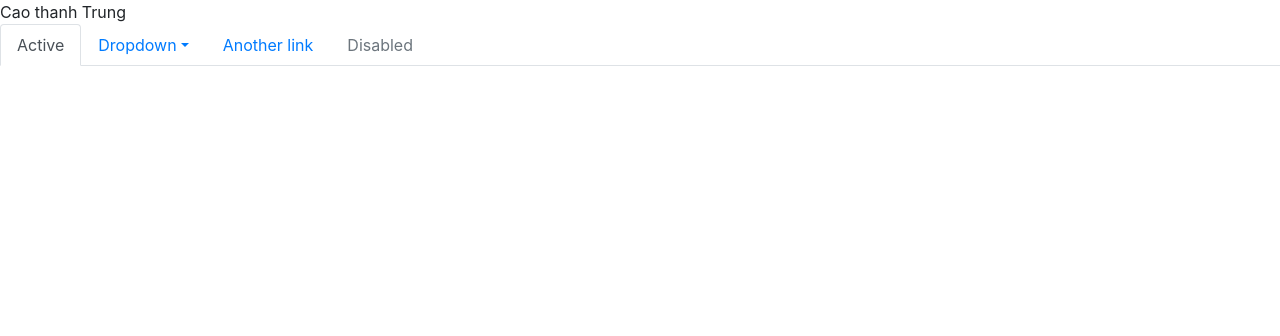
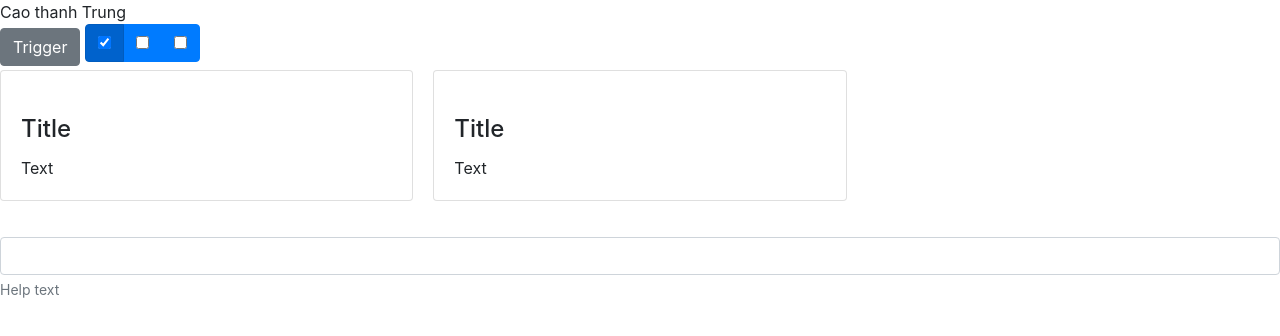
Before and after one commit to Trung0711/Caothanhtrung, a plain HTML site: page index.html in a window 1280 px wide. Drawn offline with nearby package versions, Linux system fonts and the light colour scheme.

Commit message:
Trung da them len lân nua

```diff
--- a/index.html
+++ b/index.html
@@ -6,46 +6,44 @@
     <meta name="viewport" content="width=device-width, initial-scale=1.0">
     <title>Cao thnahf trung</title>
     <link rel="stylesheet" href="./bootras/css/bootstrap.min.css"">
+
 </head>
 <body>
     <div class="trung">Cao thanh Trung</div>
-    <!-- Nav tabs -->
-    <ul class="nav nav-tabs" id="navId">
-        <li class="nav-item">
-            <a href="#tab1Id" class="nav-link active">Active</a>
-        </li>
-        <li class="nav-item dropdown">
-            <a class="nav-link dropdown-toggle" data-toggle="dropdown" href="#" role="button" aria-haspopup="true" aria-expanded="false">Dropdown</a>
-            <div class="dropdown-menu">
-                <a class="dropdown-item" href="#tab2Id">Action</a>
-                <a class="dropdown-item" href="#tab3Id">Another action</a>
-                <div class="dropdown-divider"></div>
-                <a class="dropdown-item" href="#tab4Id">Action</a>
+    <button type="button" class="btn btn-secondary" data-toggle="popover" title="Popup title" data-content="Popup content">Trigger</button>
+    <div class="btn-group" data-toggle="buttons">
+        <label class="btn btn-primary active">
+            <input type="checkbox" name="" id="" checked autocomplete="off">
+        </label>
+        <label class="btn btn-primary">
+            <input type="checkbox" name="" id="" autocomplete="off">
+        </label>
+        <label class="btn btn-primary">
+            <input type="checkbox" name="" id="" autocomplete="off">
+        </label>
+    </div>
+    <div class="card-columns">
+        <div class="card">
+            <img class="card-img-top" src="holder.js/100x180/" alt="">
+            <div class="card-body">
+                <h4 class="card-title">Title</h4>
+                <p class="card-text">Text</p>
             </div>
-        </li>
-        <li class="nav-item">
-            <a href="#tab5Id" class="nav-link">Another link</a>
-        </li>
-        <li class="nav-item">
-            <a href="#" class="nav-link disabled">Disabled</a>
-        </li>
-    </ul>
-
-    <!-- Tab panes -->
-    <div class="tab-content">
-        <div class="tab-pane fade show active" id="tab1Id" role="tabpanel"></div>
-        <div class="tab-pane fade" id="tab2Id" role="tabpanel"></div>
-        <div class="tab-pane fade" id="tab3Id" role="tabpanel"></div>
-        <div class="tab-pane fade" id="tab4Id" role="tabpanel"></div>
-        <div class="tab-pane fade" id="tab5Id" role="tabpanel"></div>
+        </div>
+        <div class="card">
+            <img class="card-img-top" src="holder.js/100x180/" alt="">
+            <div class="card-body">
+                <h4 class="card-title">Title</h4>
+                <p class="card-text">Text</p>
+            </div>
+        </div>
     </div>
-
-    <script>
-        $('#navId a').click(e => {
-            e.preventDefault();
-            $(this).tab('show');
-        });
-    </script>
+    </div>
+    <div class="form-group">
+      <label for=""></label>
+      <input type="text"
+        class="form-control" name="" id="" aria-describedby="helpId" placeholder="">
+      <small id="helpId" class="form-text text-muted">Help text</small>
     </div>
 </body>
 </html>
```
